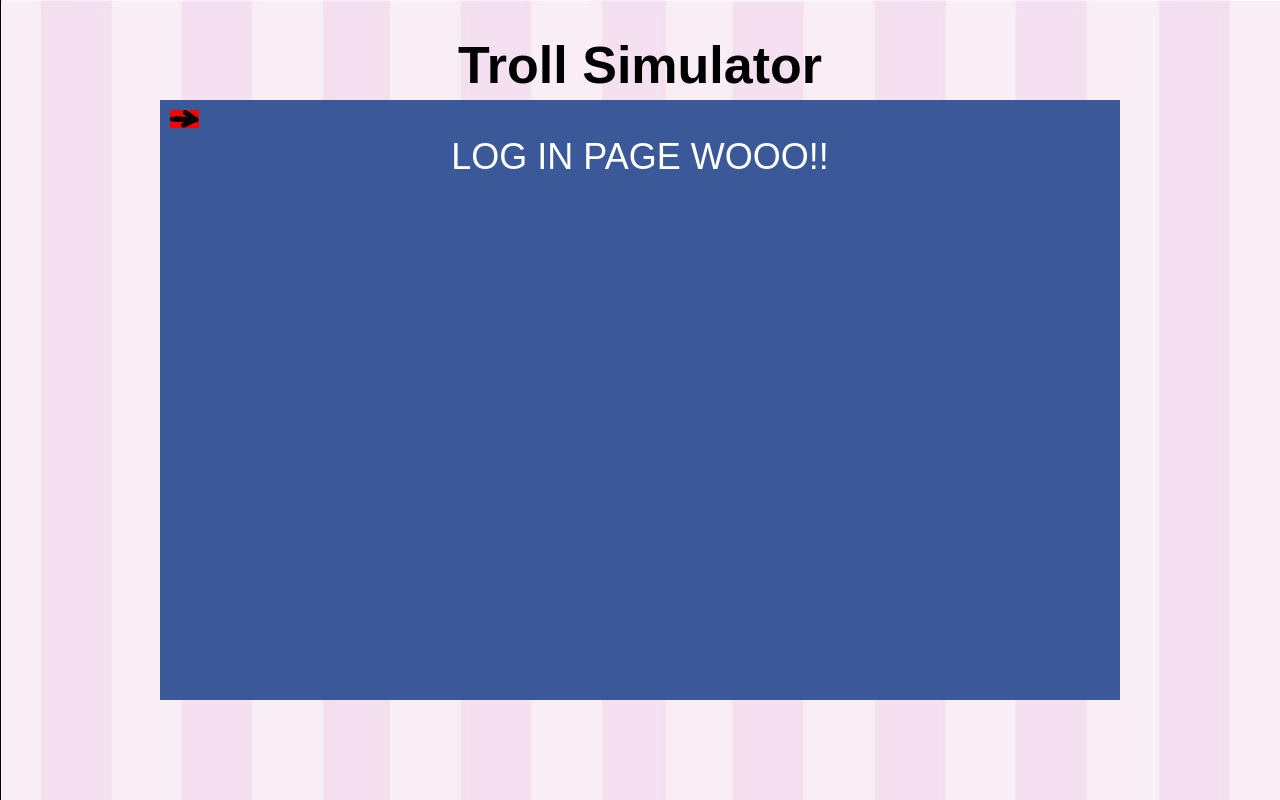
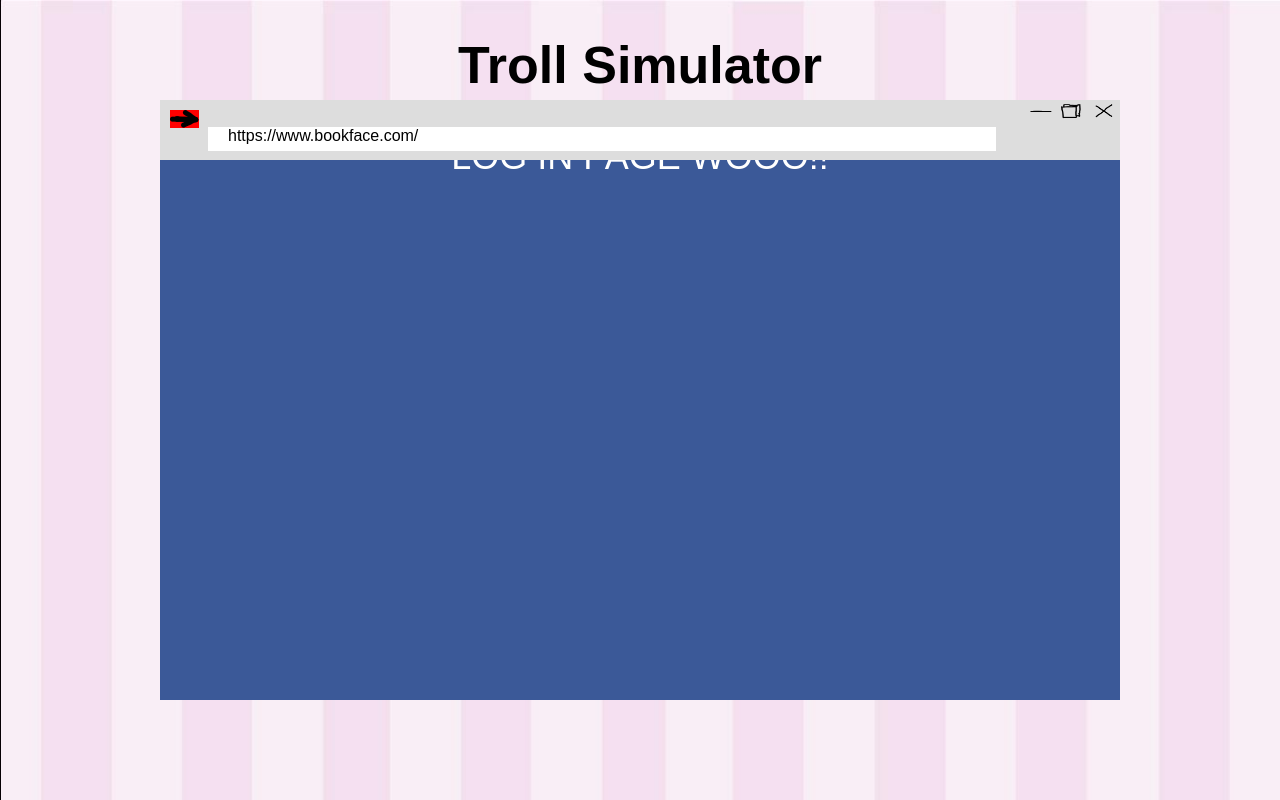
Before and after one commit to perblawiik/the-cake, a React (Create React App) app: page / in a window 1280 px wide. Built offline with nearby package versions, Linux system fonts and the light colour scheme.

Commit message:
New class BrowserField

```diff
--- /dev/null
+++ b/src/js/classes/BrowserField.js
@@ -0,0 +1,40 @@
+import React, { Component } from 'react';
+
+class BrowserField extends Component {
+
+	render() {
+
+		const browserText = "https://www.bookface.com/" + this.props.pageInfo;
+
+		const containerStyle = {
+			position: 'absolute', width: '100%', height: '10%', backgroundColor: '#dddddd'
+		}
+
+		const textFieldStyle = {
+			position: 'absolute', width: '80%', height: '40%', backgroundColor: 'white', bottom: '15%', left: '5%', paddingLeft: '20px'
+		}
+
+		const textStyle = {
+			margin: '0'
+		}
+
+		const imageStyle = {
+			position: 'absolute',
+			width: '10%',
+			height: '35%',
+			right: 0,
+			cursor: 'pointer'
+		}
+
+		return (
+			<div style={containerStyle}>
+				<img src={require('../../img/browser.png')} alt='x' style={imageStyle}/>
+				<div style={textFieldStyle}>
+					<p style={textStyle}>{browserText}</p>
+				</div>
+			</div>
+		);
+	}
+}
+
+export default BrowserField;
--- a/src/js/classes/GameWindow.js
+++ b/src/js/classes/GameWindow.js
@@ -1,4 +1,6 @@
 import React, { Component } from 'react';
+
+import BrowserField from './BrowserField';
 
 // Global GameState object. Used for setting return value in GameWindow class
 const GameState = {
@@ -55,6 +57,7 @@ class GameWindow extends Component {
             case GameState.LOGIN_PAGE:
                 return(
                     <div style={windowStyle}>
+                        <BrowserField pageInfo={''}/>
                         <div style={{width: '100%', height: '100%'}}>
                             <img src={require('../../img/right-arrow.png')} alt='x' style={arrowStyle} onClick={this.setGameState.bind(this, GameState.MAIN_PAGE)}/>
                             <p style={{color: 'white', fontSize: '36px', textAlign: 'center'}}>LOG IN PAGE WOOO!!</p>
@@ -64,6 +67,7 @@ class GameWindow extends Component {
             case GameState.MAIN_PAGE:
                 return (
                     <div style={windowStyle}>
+                        <BrowserField pageInfo={'home'}/>
                         <div style={{width: '100%', height: '100%'}}>
                             <img src={require('../../img/left-arrow.png')} alt='x' style={arrowStyle} onClick={this.setGameState.bind(this, GameState.LOGIN_PAGE)}/>
                             <p style={{color: 'white', fontSize: '36px', textAlign: 'center'}}>MAIN PAGE WOOO!!</p>
```
Also changed, not shown: src/img/browser.png (added).
